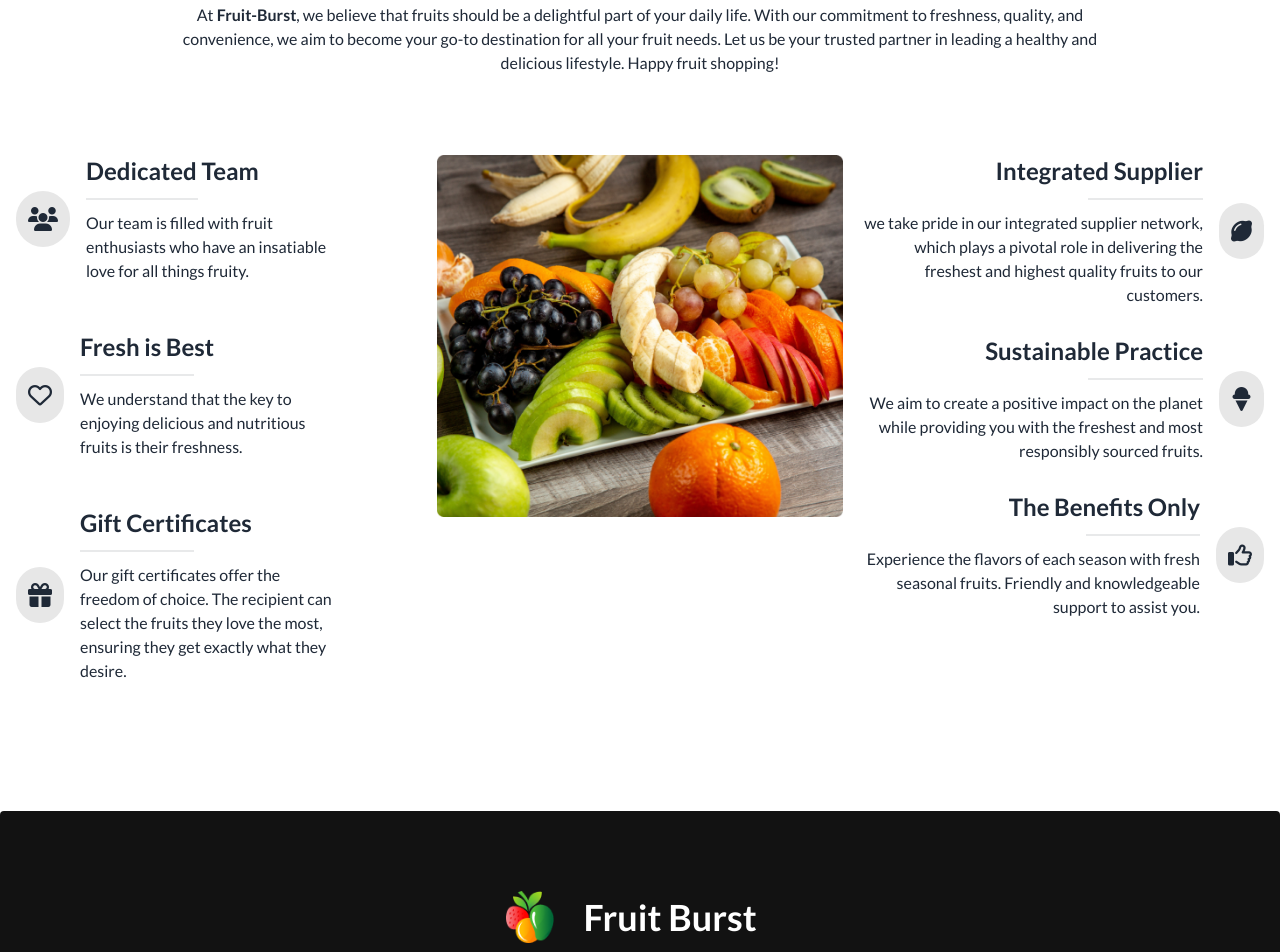
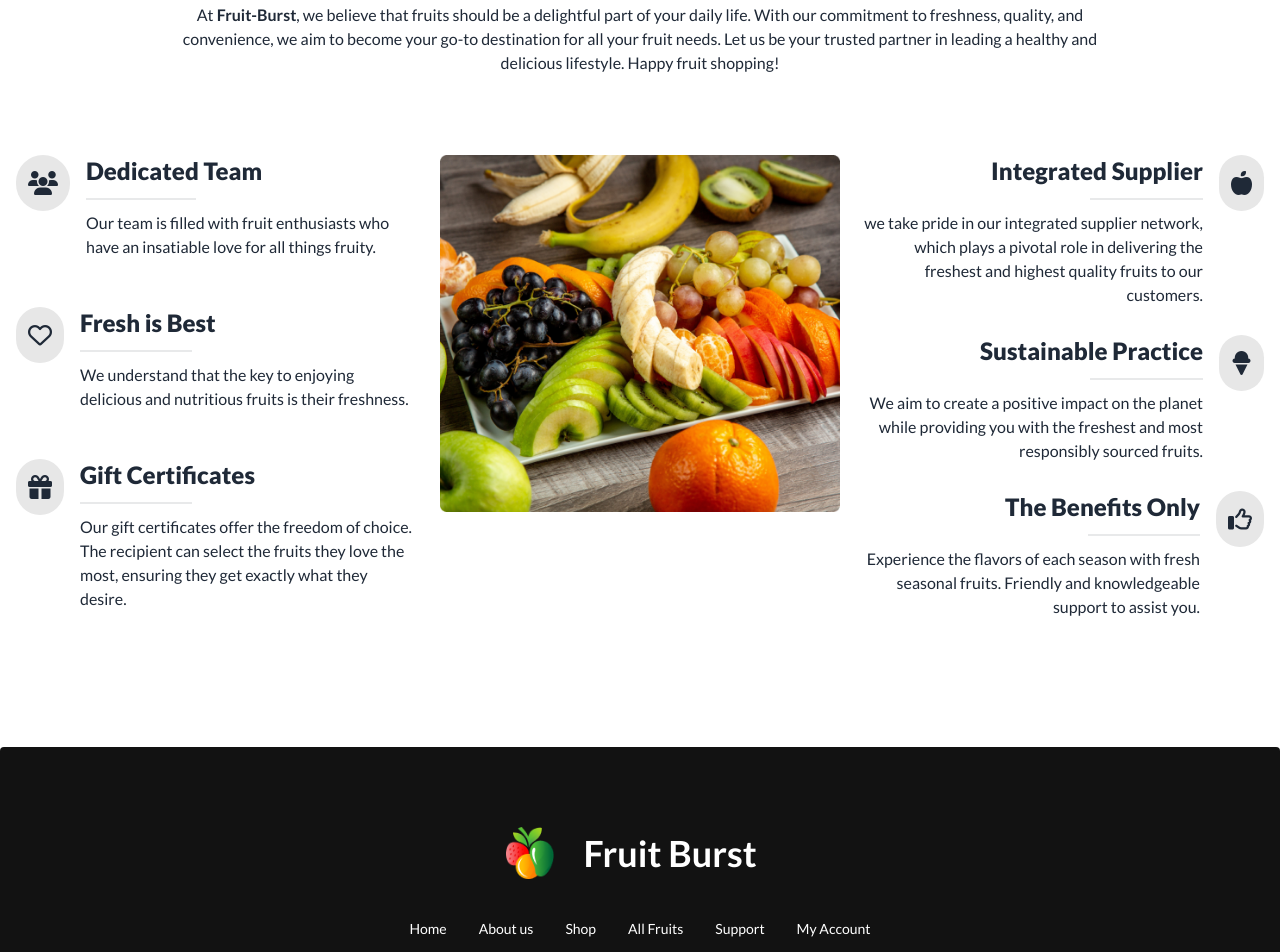
Before and after one commit to mahfuja5768/fruit-burst, a plain HTML site: page index.html in a window 1280 px wide. Shown: the part 3263-4215 px from the top of the page. Drawn offline with nearby package versions, Linux system fonts and the light colour scheme.

```diff
--- a/index.html
+++ b/index.html
@@ -151,7 +151,7 @@
               <div class="hero-content text-center text-white">
                 <div class="lg:w-3/4 text-center">
                   <h1
-                    class="mb-2 lg:text-7xl md:text-4xl text-2xl font-extrabold"
+                    class="mb-2 lg:text-7xl md:text-4xl text-3xl font-extrabold"
                   >
                     Exotic tastes at your doorstep
                   </h1>
@@ -333,7 +333,7 @@
           class="flex flex-col lg:flex-row gap-5 gap-y-8 justify-between items-center"
         >
           <div class="left-text text-center lg:text-start">
-            <h2 class="lg:text-5xl text-2xl font-extrabold">Deal of the day</h2>
+            <h2 class="lg:text-5xl text-3xl font-extrabold">Deal of the day</h2>
             <p
               class="md:w-3/4 md:mx-auto lg:mx-0 lg:mt-4 mt-3 lg:text-base text-sm"
             >
@@ -1230,7 +1230,7 @@
             in leading a healthy and delicious lifestyle. Happy fruit shopping!
           </p>
         </div>
-        <div class="grid grid-cols-1 lg:grid-cols-3 gap-x-4 gap-y-9 my-20">
+        <div class="grid grid-cols-1 lg:grid-cols-3 gap-x-6 gap-y-9 my-20">
           <img
             class="lg:hidden mx-auto"
             src="./images/whychoose1.png"
@@ -1238,45 +1238,45 @@
           />
           <div class="first-content text-center space-y-12">
             <div
-              class="flex flex-col lg:flex-row justify-center items-center gap-y-3 text-center lg:text-start"
+              class="flex flex-col lg:flex-row justify-center items-center lg:items-start gap-y-3 text-center lg:text-start"
             >
               <i
                 class="fa-solid fa-users me-4 bg-[#e7e7e7] text-2xl w-14 h-14 p-3 rounded-full"
               ></i>
               <div>
-                <h3 class="text-2xl font-bold">Dedicated Team</h3>
+                <h3 class="text-2xl font-extrabold">Dedicated Team</h3>
                 <div class="divider w-1/3 lg:my-1 mx-auto lg:mx-0"></div>
-                <p class="md:w-3/4 md:mx-auto lg:mx-0 mx-0">
+                <p class="md:w-3/4 md:mx-auto lg:mx-0 mx-0 lg:w-full">
                   Our team is filled with fruit enthusiasts who have an
                   insatiable love for all things fruity.
                 </p>
               </div>
             </div>
             <div
-              class="flex flex-col lg:flex-row justify-center items-center gap-y-3 text-center lg:text-start"
+              class="flex flex-col lg:flex-row justify-center items-center lg:items-start gap-y-3 text-center lg:text-start"
             >
               <i
-                class="fa-regular fa-heart me-4 bg-[#e7e7e7] text-2xl w-14 h-14 p-3 rounded-full"
+                class="fa-regular fa-heart me-4 bg-[#e7e7e7] text-2xl w-16 h-14 p-3 rounded-full"
               ></i>
               <div>
-                <h3 class="text-2xl font-bold">Fresh is Best</h3>
+                <h3 class="text-2xl font-extrabold">Fresh is Best</h3>
                 <div class="divider w-1/3 lg:my-1 mx-auto lg:mx-0"></div>
-                <p class="md:w-3/4 md:mx-auto lg:mx-0 mx-0">
+                <p class="md:w-3/4 md:mx-auto lg:mx-0 mx-0 lg:w-full">
                   We understand that the key to enjoying delicious and
                   nutritious fruits is their freshness.
                 </p>
               </div>
             </div>
             <div
-              class="flex flex-col lg:flex-row justify-center items-center gap-y-3 text-center lg:text-start"
+              class="flex flex-col lg:flex-row justify-center items-center lg:items-start gap-y-3 text-center lg:text-start"
             >
               <i
                 class="fa-solid fa-gift me-4 bg-[#e7e7e7] text-2xl w-14 h-14 p-3 rounded-full"
               ></i>
               <div>
-                <h3 class="text-2xl font-bold">Gift Certificates</h3>
+                <h3 class="text-2xl font-extrabold">Gift Certificates</h3>
                 <div class="divider w-1/3 lg:my-1 mx-auto lg:mx-0"></div>
-                <p class="md:w-3/4 md:mx-auto lg:mx-0 mx-0">
+                <p class="md:w-3/4 md:mx-auto lg:mx-0 mx-0 lg:w-full">
                   Our gift certificates offer the freedom of choice. The
                   recipient can select the fruits they love the most, ensuring
                   they get exactly what they desire.
@@ -1290,10 +1290,10 @@
             alt=""
           />
           <div class="last-content space-y-7 text-right">
-            <div class="flex flex-col-reverse lg:flex-row justify-center items-center gap-y-3 text-center lg:text-right"
+            <div class="flex flex-col-reverse lg:flex-row justify-center items-center lg:items-start gap-y-3 text-center lg:text-right"
             >
               <div class="me-4 space-y-3 lg:space-y-6 relative">
-                <h3 class="text-2xl font-bold">Integrated Supplier</h3>
+                <h3 class="text-2xl font-extrabold">Integrated Supplier</h3>
                 <div class="divider w-1/3 mx-auto lg:absolute right-0 top-3"></div>
                 <p class="md:w-3/4 md:mx-auto lg:w-full mx-0">
                   we take pride in our integrated supplier network, which plays
@@ -1302,14 +1302,14 @@
                 </p>
               </div>
               <i
-                class="fa-solid fa-lemon bg-[#e7e7e7] text-2xl w-14 h-14 p-3 rounded-full"
+                class="fa-solid fa-apple-whole bg-[#e7e7e7] text-2xl w-14 h-14 p-3 rounded-full"
               ></i>
             </div>
             <div
-              class="flex flex-col-reverse lg:flex-row justify-center items-center gap-y-3 text-center lg:text-right"
+              class="flex flex-col-reverse lg:flex-row justify-center items-center lg:items-start gap-y-3 text-center lg:text-right"
             >
               <div class="me-4 relative space-y-3 lg:space-y-6">
-                <h3 class="text-2xl font-bold">Sustainable Practice</h3>
+                <h3 class="text-2xl font-extrabold">Sustainable Practice</h3>
                 <div class="divider w-1/3 mx-auto lg:absolute right-0 top-3"></div>
                 <p class="md:w-3/4 md:mx-auto lg:w-full mx-0">
                   We aim to create a positive impact on the planet while
@@ -1322,10 +1322,10 @@
               ></i>
             </div>
             <div
-              class="flex flex-col-reverse lg:flex-row justify-center items-center gap-y-3 text-center lg:text-right"
+              class="flex flex-col-reverse lg:flex-row justify-center items-center lg:items-start gap-y-3 text-center lg:text-right"
             >
               <div class="me-4 relative space-y-3 lg:space-y-6">
-                <h3 class="text-2xl font-bold">The Benefits Only</h3>
+                <h3 class="text-2xl font-extrabold">The Benefits Only</h3>
                 <div class="divider w-1/3 mx-auto lg:absolute right-0 top-3"></div>
                 <p class="md:w-3/4 md:mx-auto lg:w-full mx-0">
                   Experience the flavors of each season with fresh seasonal
```
